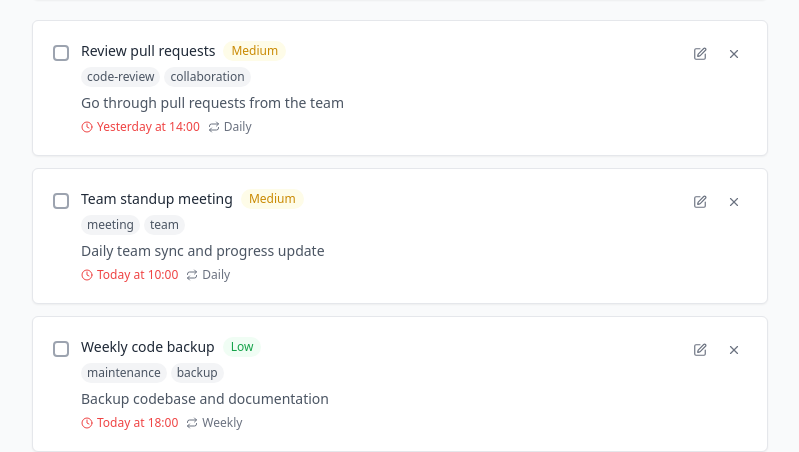
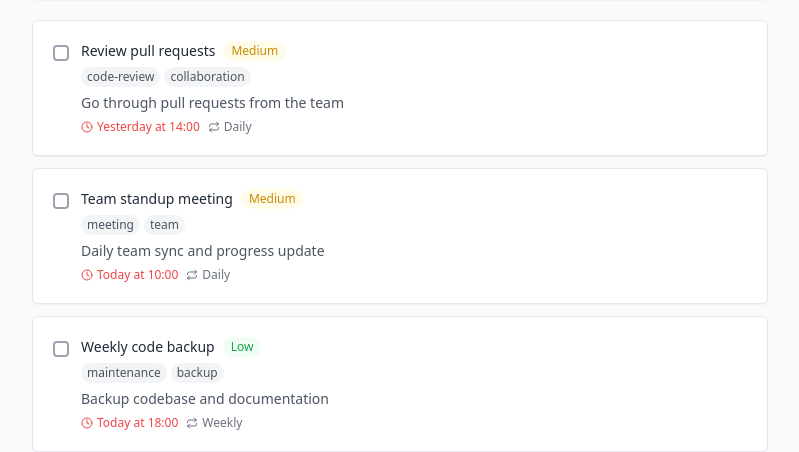
Before and after one commit to hackerman70000/To-Do-App, a React (Create React App) app: page / in a window 1280 px wide. Shown: the part 368-820 px from the top of the page, without its empty margins (240-1039 px from the left). Built offline with nearby package versions, Linux system fonts and the light colour scheme.

Commit message:
Enhance TaskItem component with improved button visibility on hover

```diff
--- a/src/components/task/TaskItem.js
+++ b/src/components/task/TaskItem.js
@@ -53,7 +53,7 @@ const TaskItem = ({ task, toggleTaskStatus, deleteTask, updateTask }) => {
   }
 
   return (
-    <div className="bg-white rounded-md shadow-sm border border-gray-200 p-5 hover:shadow-md transition-shadow">
+    <div className="group bg-white rounded-md shadow-sm border border-gray-200 p-5 hover:shadow-md transition-shadow">
       <div className="flex items-start gap-3">
         <button
           onClick={() => toggleTaskStatus(task.id)}
@@ -126,8 +126,7 @@ const TaskItem = ({ task, toggleTaskStatus, deleteTask, updateTask }) => {
               </div>
             </div>
 
-            <div className="flex items-center gap-2 ml-3">
-              {!isCompleted && (
+            <div className="flex items-center gap-2 ml-3 opacity-0 group-hover:opacity-100 transition-opacity">
               <button
                 className="p-1.5 rounded-md hover:bg-gray-100 text-gray-500 hover:text-gray-700 transition-colors"
                 onClick={() => setIsEditing(true)}
@@ -135,8 +134,6 @@ const TaskItem = ({ task, toggleTaskStatus, deleteTask, updateTask }) => {
               >
                 <Edit size={14} />
               </button>
-              )}
-              {(isCompleted || isOverdue) && (
               <button
                 className="p-1.5 rounded-md hover:bg-gray-100 text-gray-500 hover:text-gray-700 transition-colors"
                 onClick={() => setIsDeleteDialogOpen(true)}
@@ -144,7 +141,6 @@ const TaskItem = ({ task, toggleTaskStatus, deleteTask, updateTask }) => {
               >
                 <X size={14} />
               </button>
-              )}
             </div>
           </div>
         </div>
```
Lines whose indentation alone changed are shown as unchanged.
